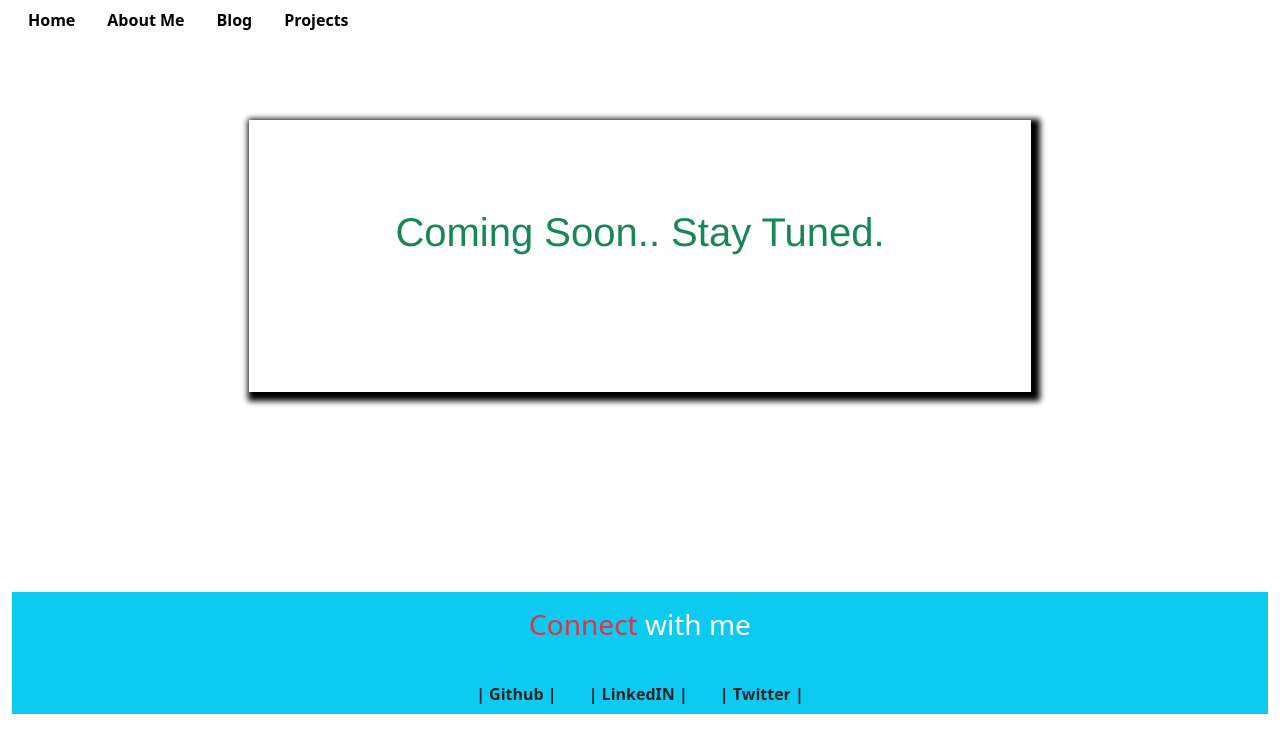
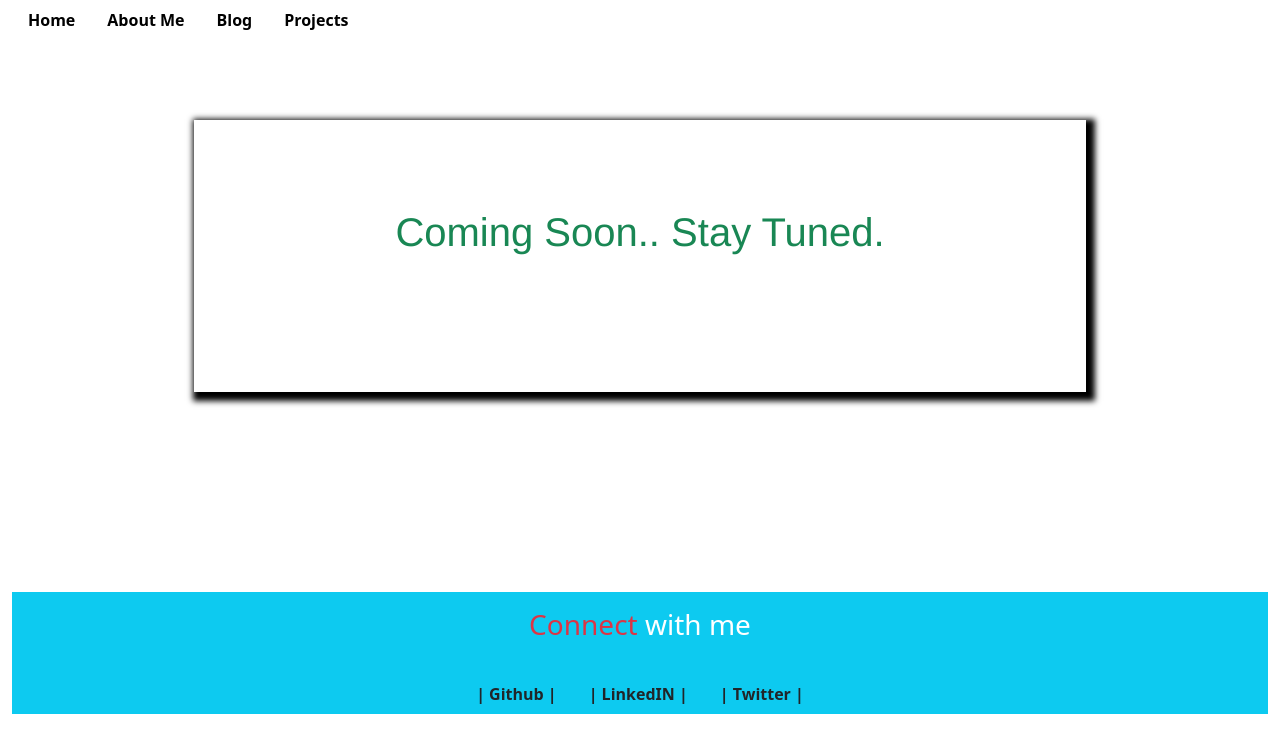
Before and after one commit to beastRR/portfolio, a React (Create React App) app: page /blog2 in a window 1280 px wide. Shown: the top 752 px of the page. Built offline with nearby package versions, Linux system fonts and the light colour scheme.

Commit message:
Update blogDesign.css

```diff
--- a/src/BlogContent/blogDesign.css
+++ b/src/BlogContent/blogDesign.css
@@ -1,9 +1,9 @@
 .box{
     box-shadow: 4px 4px 6px 5px black;
     /* height: 40rem; */
-    width: 70%;
+    width: 80%;
     color:white;
-    padding: 4rem;
+    padding: 4rem 10% 4rem 10%;
 }
 
 .yo{
```
